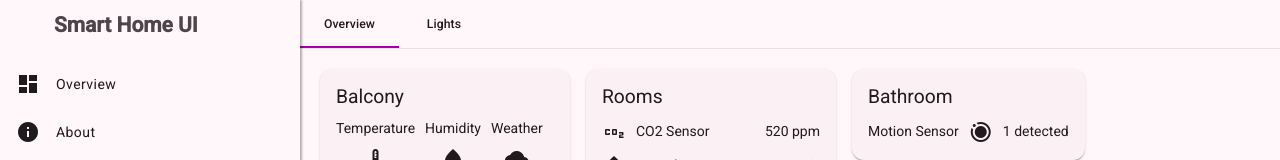
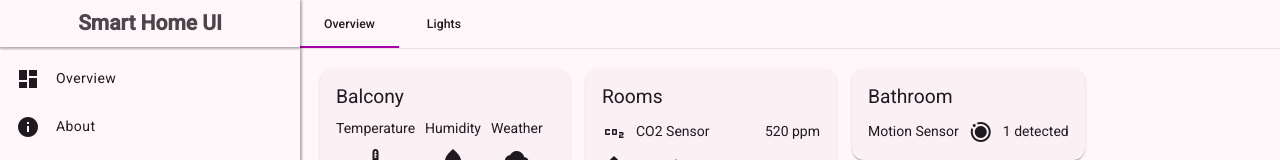
Before and after one commit to NMakarevich/smart-home-ui, an Angular app: page / in a window 1280 px wide. Shown: the top 160 px of the page. Built offline with nearby package versions, Linux system fonts and the light colour scheme.

Commit message:
refactor: update sidenav header styles

```diff
--- a/src/app/app.scss
+++ b/src/app/app.scss
@@ -38,7 +38,13 @@ mat-sidenav {
 }
 
 .sidenav-header {
-  padding-left: 54px;
+  display: flex;
+  justify-content: center;
+  box-shadow: 0 2px 2px 0 rgba(0, 0, 0, 0.3);
+
+  h2 {
+    margin: 14.5px 0;
+  }
 }
 
 .sidenav-content {
```
